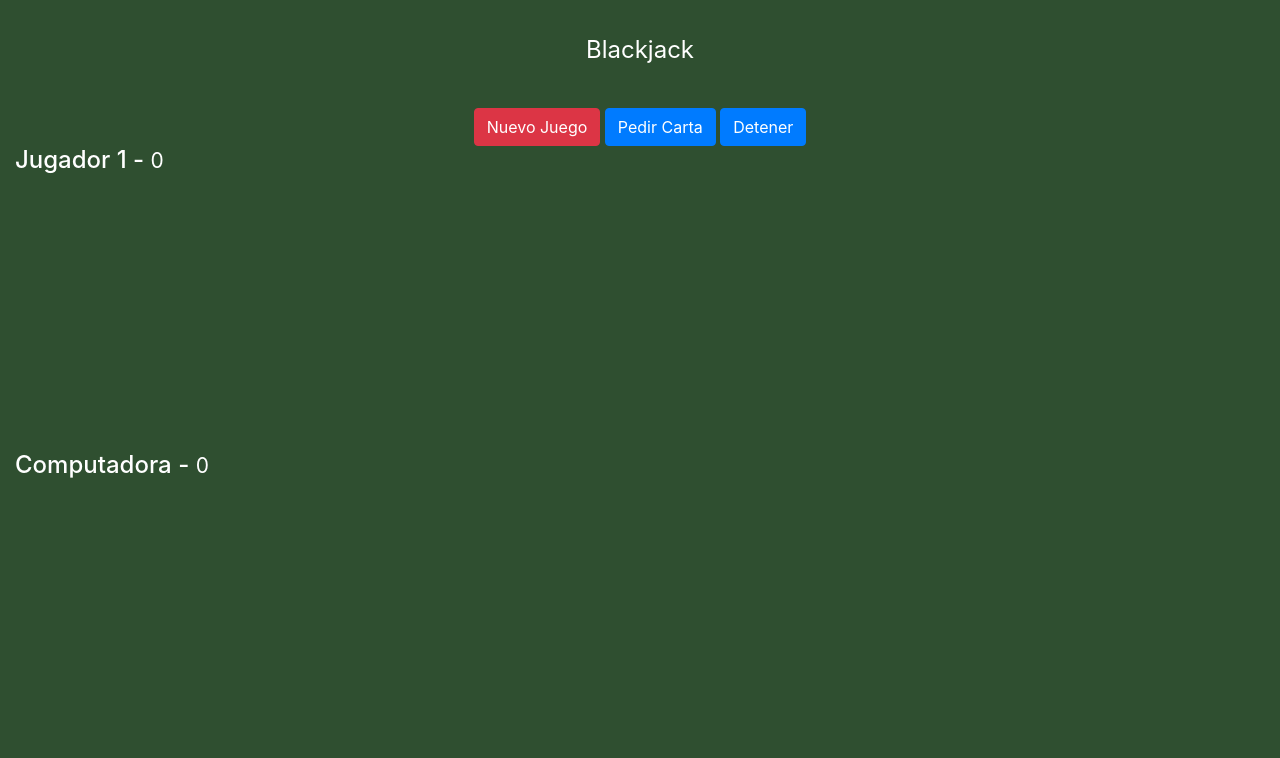
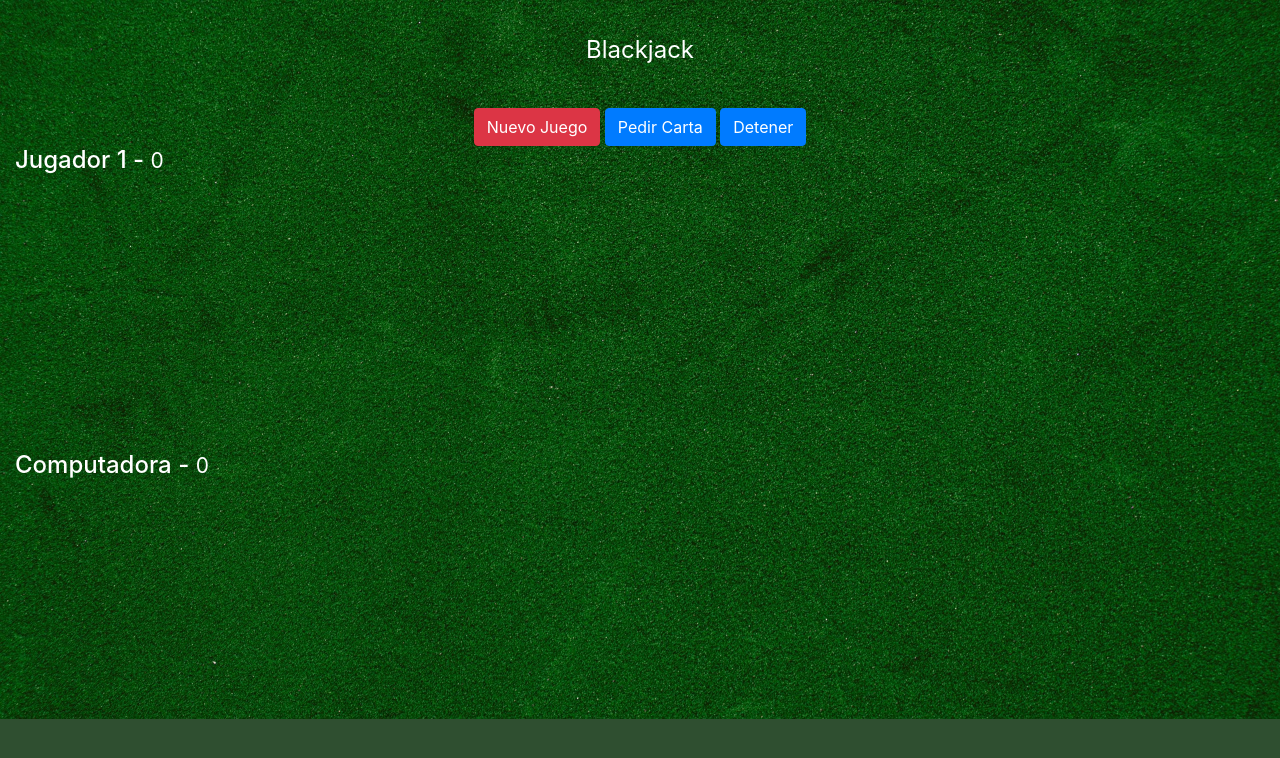
Before and after one commit to mabhyHs/BlackJack, a plain HTML site: page index.html in a window 1280 px wide. Drawn offline with nearby package versions, Linux system fonts and the light colour scheme.

Commit message:
feature(Background image)

```diff
--- a/assets/css/styles.css
+++ b/assets/css/styles.css
@@ -2,6 +2,9 @@ html,
 body {
   margin: 0px;
   background-color: #2f4f30;
+  background-image: url('../bg/bg-texture.jpg');
+  background-repeat: no-repeat;
+  background-size: cover;
   color: white;
 }
 
```
Also changed, not shown: assets/bg/bg-texture.jpg (added).
